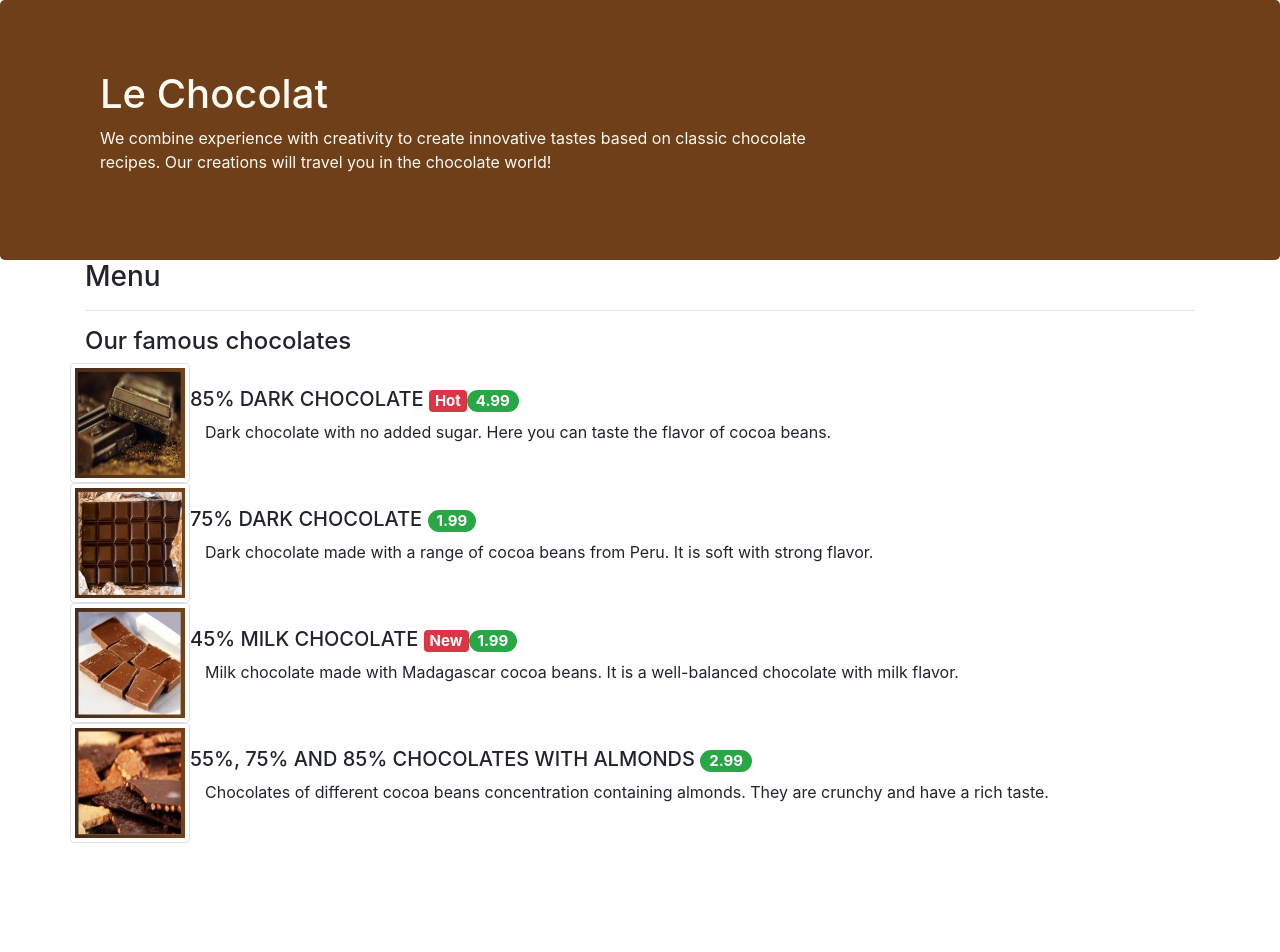
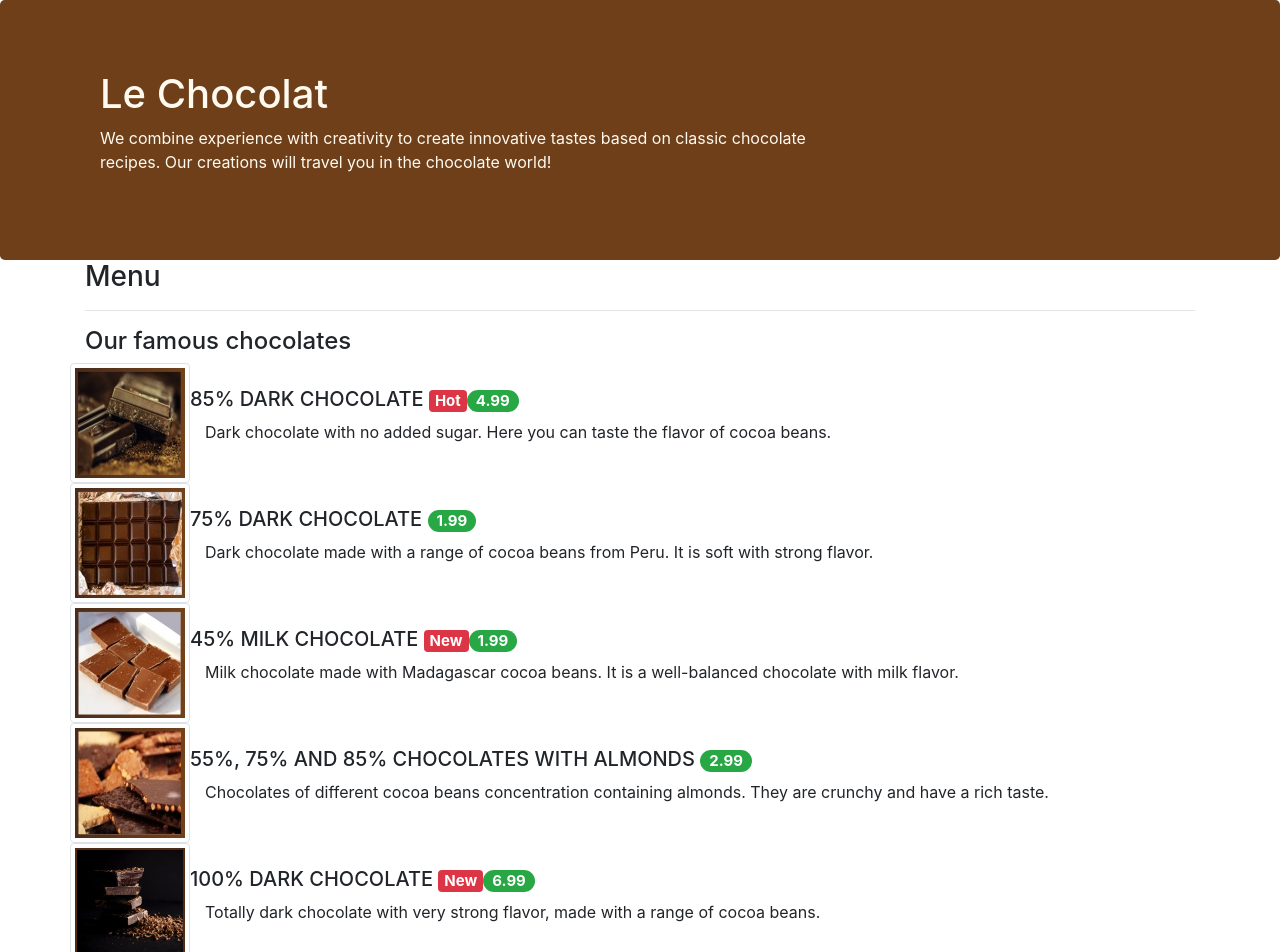
Before and after one commit to sena-tan/angularChocoSena, an Angular app: page / in a window 1280 px wide. Shown: the top 952 px of the page. Before the commit the page ends 843 px from the top, so only its background shows below. Built offline with nearby package versions, Linux system fonts and the light colour scheme.

Commit message:
ang assignment 2 w/comments

```diff
--- a/src/app/shared/dishes.ts
+++ b/src/app/shared/dishes.ts
@@ -144,5 +144,41 @@ export const DISHES: Dish[] = [
                 date: '2018-03-03T18:59:14.590Z'
             }
         ]
-    }
+    },
+    {
+        id: 0,
+        name: '100% DARK CHOCOLATE',
+        image: '/assets/images/totalDark100.png',
+        category: 'darks',
+        label: 'New',
+        price: '6.99',
+        featured: false,
+        description: 'Totally dark chocolate with very strong flavor, made with a range of cocoa beans.',
+        comments: [
+            {
+                author: 'John Smith',
+                comment: 'A different experience',
+                rating: 3,
+                date: '2018-03-02T17:07:36.698Z'
+            },
+            {
+                author: 'Anna Dark',
+                comment: 'Amazing! Just try it!',
+                rating: 5,
+                date: '2018-03-03T18:25:09.829Z'
+            },
+            {
+                author: 'Alice Coper',
+                comment: ' I would say that you should try it even if you prefer milk chocolate. The taste is unique.',
+                rating: 5,
+                date: '2018-03-03T18:30:55.933Z'
+            },
+            {
+                author: 'Natassa ReZum',
+                comment: 'Too bitter for my taste!',
+                rating: 1,
+                date: '2018-03-03T18:59:47.274Z'
+            }
+        ]
+    },
 ];
```
